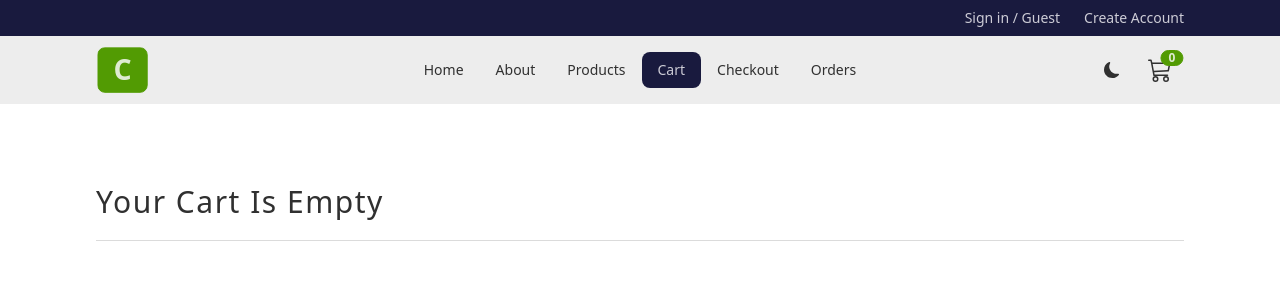
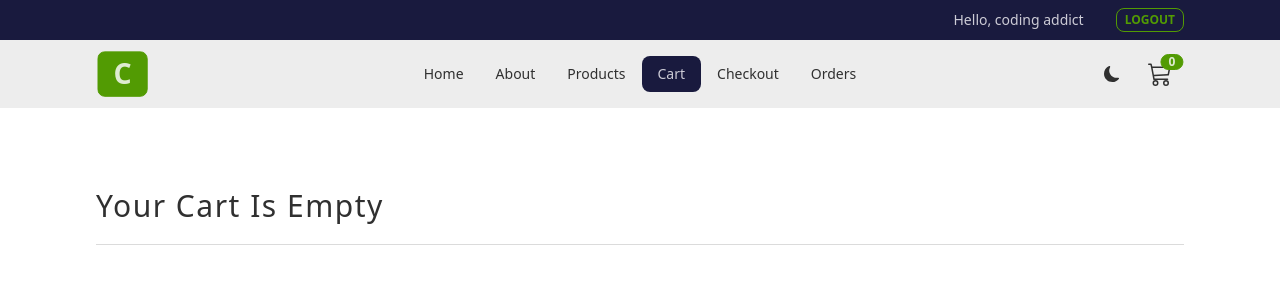
Before and after one commit to rizkirisjad/react-js, a React (Vite) app in the folder comfy-store/: page /cart in a window 1280 px wide. Shown: the top 300 px of the page. Built offline with nearby package versions, Linux system fonts and the light colour scheme.

Commit message:
menambah logic

```diff
--- a/comfy-store/src/components/Header.jsx
+++ b/comfy-store/src/components/Header.jsx
@@ -1,13 +1,35 @@
 /** @format */
 
-import { Link } from 'react-router-dom';
+import { Link, useNavigate } from 'react-router-dom';
+import { useDispatch, useSelector } from 'react-redux';
+import { clearCart } from '../features/cart/cartSLice';
+import { logoutUser } from '../features/user/userSlice';
 
 const Header = () => {
+  const navigate = useNavigate();
+  const dispatch = useDispatch();
+  const user = useSelector((state) => state.userState.user);
+
+  const handleLogout = () => {
+    navigate('/');
+    dispatch(clearCart());
+    dispatch(logoutUser());
+  };
+
   return (
     <header className="bg-neutral py-2 text-neutral-content">
       <div className="align-element flex justify-center sm:justify-end">
-        {/* USER */}
-        {/* links */}
+        {user ? (
+          <div className="flex gap-x-2 sm:gap-x-8 items-center">
+            <p className="text-xs sm:text-sm">Hello, {user.username}</p>
+            <button
+              className="btn btn-xs btn-outline btn-primary"
+              onClick={handleLogout}
+            >
+              logout
+            </button>
+          </div>
+        ) : (
           <div className="flex gap-x-6 justify-center items-center">
             <Link to="/login" className="link link-hover text-xs sm:text-sm">
               Sign in / Guest
@@ -16,6 +38,7 @@
               Create Account
             </Link>
           </div>
+        )}
       </div>
     </header>
   );
--- a/comfy-store/src/components/NavLinks.jsx
+++ b/comfy-store/src/components/NavLinks.jsx
@@ -8,13 +8,17 @@
   { id: 5, url: 'checkout', text: 'checkout' },
   { id: 6, url: 'orders', text: 'orders' },
 ];
+import { useSelector } from 'react-redux';
 import { NavLink } from 'react-router-dom';
 
 const NavLinks = () => {
+  const user = useSelector((state) => state.userState.user);
   return (
     <>
       {links.map((link) => {
         const { id, url, text } = link;
+        if ((url === 'checkout' || url === 'orders') && !user) return null;
+
         return (
           <li key={id}>
             <NavLink className="capitalize" to={url}>
--- a/comfy-store/src/features/user/userSlice.js
+++ b/comfy-store/src/features/user/userSlice.js
@@ -27,7 +27,9 @@
       console.log('loginUser');
     },
     logoutUser: (state) => {
-      console.log('logout');
+      state.user = null;
+      localStorage.removeItem('user');
+      toast.success('Logged out successfully');
     },
     toggleTheme: (state) => {
       const { dracula, lemonade } = themes;
--- a/comfy-store/src/pages/Cart.jsx
+++ b/comfy-store/src/pages/Cart.jsx
@@ -4,8 +4,8 @@
 import { Link } from 'react-router-dom';
 
 const Cart = () => {
-  // temp
-  const user = null;
+  const user = useSelector((state) => state.userState.user);
+
   const numItemsInCart = useSelector((state) => state.cartState.numItemsInCart);
 
   if (numItemsInCart === 0) {
```
Lines whose indentation alone changed are shown as unchanged.
